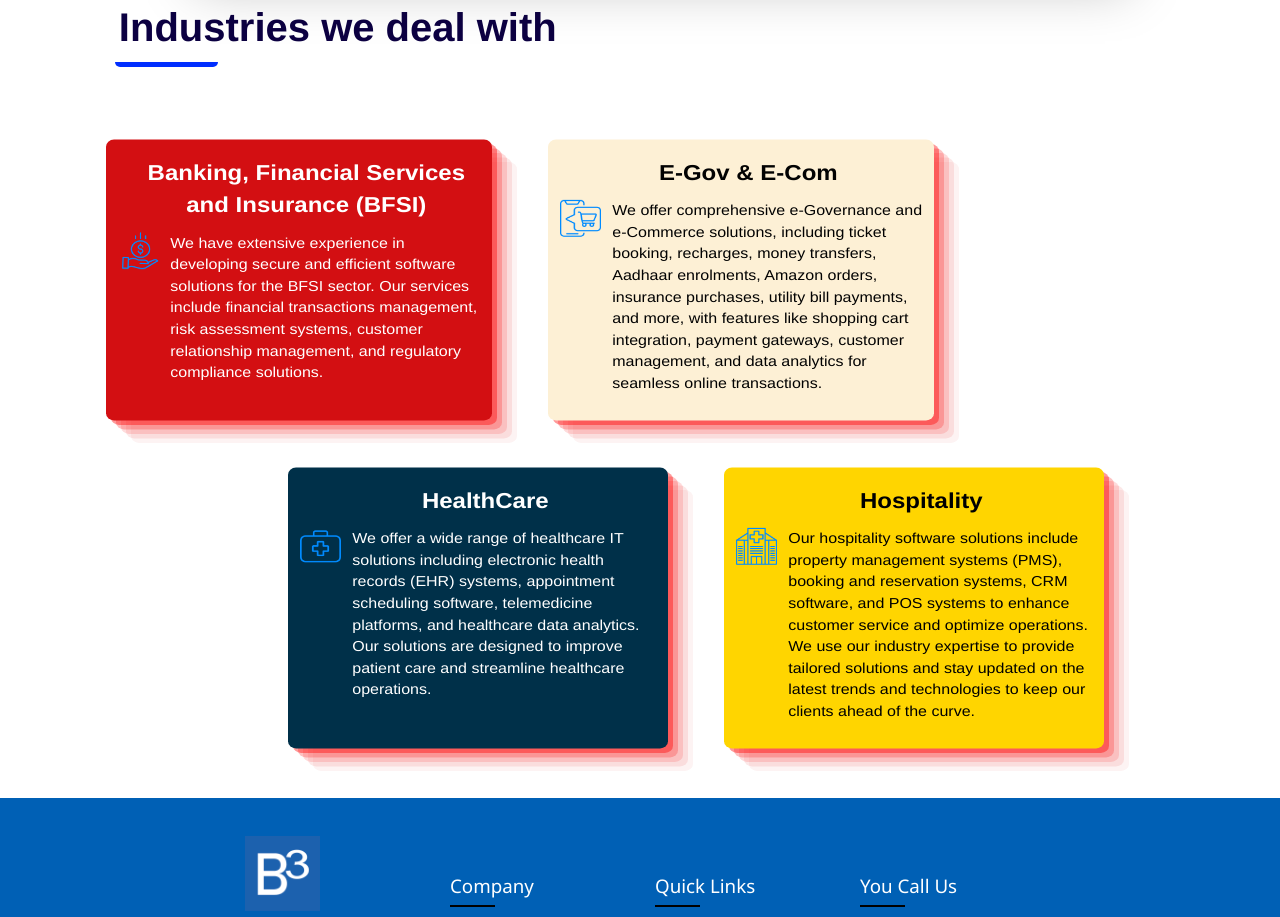
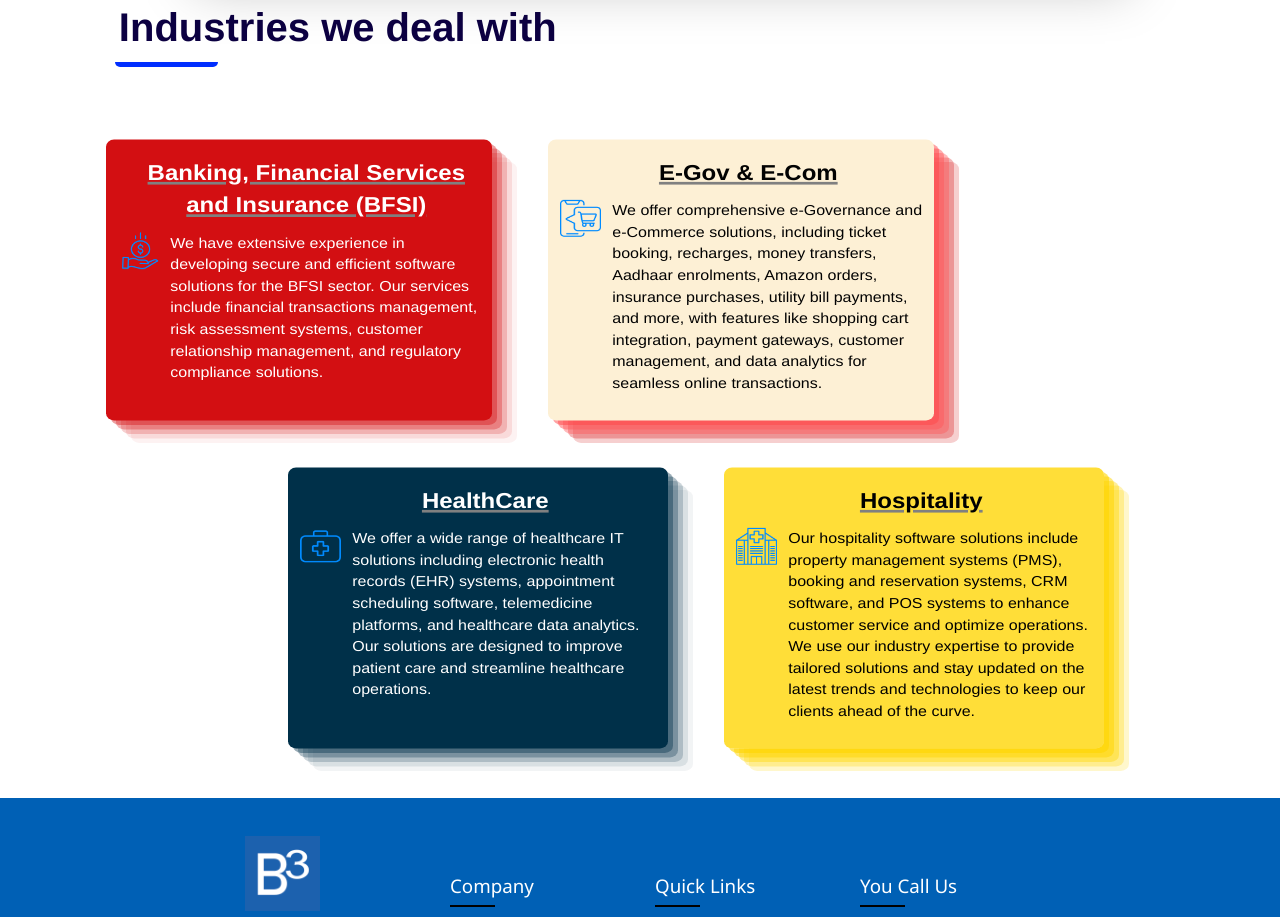
Before and after one commit to LatestB3website/New-B3-Website, a React (Create React App) app: page /technology in a window 1280 px wide. Shown: the part 1940-2857 px from the top of the page. Built offline with nearby package versions, Linux system fonts and the light colour scheme; a web font is replaced by a local one; what google-maps-react would draw is missing.

Commit message:
MP(Homapge scss hover)

```diff
--- a/src/pages/Technology/techhomepage/homepage.scss
+++ b/src/pages/Technology/techhomepage/homepage.scss
@@ -281,15 +281,16 @@
 //      overflow: "hidden"
 // }
 
-.home_h1{
+.home_h1 {
     font-weight: bolder;
-    font-size:45px;
-    line-height:57px;
+    font-size: 45px;
+    line-height: 57px;
     color: #0c0042;
     font-family: Montserrat, helvetica neue, helvetica, arial, sans-serif;
     padding-bottom: 18px;
 }
-.home_p{
+
+.home_p {
     font-family: Montserrat, helvetica neue, helvetica, arial, sans-serif;
     font-size: 16px !important;
     line-height: 28px !important;
@@ -299,7 +300,8 @@
     color: #0c0042;
     padding-right: 70px;
 }
-.lets_talk{
+
+.lets_talk {
     display: flex;
     justify-content: center;
     align-items: center;
@@ -312,33 +314,39 @@
     font-weight: 700;
     height: 44px;
     line-height: 24px;
-    width:25%;
+    width: 25%;
     gap: 10px;
     // padding: 8px 14px 8px 46px;
 }
-.lets_talk:hover{
+
+.lets_talk:hover {
     background-color: #0057ff;
 }
-.multi_box{
+
+.multi_box {
     display: flex;
-    justify-content:center;
+    justify-content: center;
     gap: 100px;
     // background-color: antiquewhite;
     margin: 15px;
 }
-.boxes{
+
+.boxes {
     // background-color: aqua;
     border-radius: 15px;
-    box-shadow:  0 0 10px rgba(0, 0, 0, .13);;
+    box-shadow: 0 0 10px rgba(0, 0, 0, .13);
+    ;
 }
-.box_p1{
+
+.box_p1 {
     color: #008bff;
     font-size: 28px;
     font-style: normal;
     font-weight: 700;
     font-family: Montserrat, helvetica neue, helvetica, arial, sans-serif;
 }
-.box_p2{
+
+.box_p2 {
     color: #0c0042;
     font-family: Montserrat, helvetica neue, helvetica, arial, sans-serif;
     font-size: 12px;
@@ -346,8 +354,9 @@ background-color: #0057ff;
     line-height: 14px;
     margin-top: .5rem;
 }
+
 // ..........................................................
-.mainh1{
+.mainh1 {
     text-align: center;
     color: #0c0042;
     //background-color: #0057ff;
@@ -358,7 +367,7 @@ background-color: #0057ff;
     font-family: Montserrat, helvetica neue, helvetica, arial, sans-serif;
 }
 
-.d1{
+.d1 {
     border-radius: 8px;
     padding: 8px;
     font-family: Montserrat, helvetica neue, helvetica, arial, sans-serif;
@@ -368,27 +377,102 @@ background-color: #0057ff;
     box-shadow: rgba(255, 0, 0, 0.4) 5px 5px, rgba(247, 54, 54, 0.3) 10px 10px, rgba(248, 78, 78, 0.2) 15px 15px, rgba(221, 30, 30, 0.1) 20px 20px, rgba(218, 26, 26, 0.05) 25px 25px;
 }
 
-.d11{
+
+.d1 {
+    border-radius: 8px;
+    padding: 8px;
+    font-family: Montserrat, helvetica neue, helvetica, arial, sans-serif;
+    font-size: 16px !important;
+    height: 95%;
+    transform: scaleY(0.9);
+    transition: all ease-in-out 0.3s;
+    // box-shadow: rgba(255, 0, 0, 0.4) 5px 5px, rgba(247, 54, 54, 0.3) 10px 10px, rgba(248, 78, 78, 0.2) 15px 15px, rgba(221, 30, 30, 0.1) 20px 20px, rgba(218, 26, 26, 0.05) 25px 25px;
+}
+
+.d11 {
+    box-shadow: rgba(211, 15, 18, 0.4) 5px 5px, rgba(211, 15, 18, 0.3) 10px 10px, rgba(211, 15, 18, 0.2) 15px 15px, rgba(211, 15, 18, 0.1) 20px 20px, rgba(211, 15, 18, 0.05) 25px 25px;
     background-color: #d30f12;
+    /* Red background */
     color: #ffffff;
 }
-.d12{
+
+.d12 {
+    box-shadow: rgba(255, 71, 74, 0.505) 5px 5px, rgba(255, 90, 93, 0.5) 10px 10px, rgba(255, 84, 86, 0.4) 15px 15px, rgba(211, 15, 18, 0.3) 20px 20px, rgba(211, 15, 18, 0.2) 25px 25px;
     background-color: #fdf0d5;
+    /* Cream background */
     color: #020202;
 }
-.d13{
-    background-color:#003049;
+
+
+.d13 {
+    box-shadow: rgba(0, 48, 73, 0.4) 5px 5px, rgba(0, 48, 73, 0.3) 10px 10px, rgba(0, 48, 73, 0.2) 15px 15px, rgba(0, 48, 73, 0.1) 20px 20px, rgba(0, 48, 73, 0.05) 25px 25px;
+    background-color: #003049;
+    /* Blue background */
     color: #ffffff;
 }
-.d14{
-    background-color: #ffd500;
+
+.d14 {
+    box-shadow: rgba(255, 213, 0, 0.6) 5px 5px, rgba(255, 213, 0, 0.5) 10px 10px, rgba(255, 213, 0, 0.4) 15px 15px, rgba(255, 213, 0, 0.3) 20px 20px, rgba(255, 213, 0, 0.2) 25px 25px;
+    background-color: #ffd500c7;
+    /* Yellow background */
     color: #000000;
 }
-.titleh1{
+
+.titleh1 {
 
     font-size: 24px !important;
     font-weight: 700 !important;
-
+    text-decoration: 3px underline gray;
     font-family: Montserrat, helvetica neue, helvetica, arial, sans-serif;
 
 }
+
+/* Hover animation for d11 */
+.d11:hover {
+    background-color: #ff3b3e;
+    /* Lighter red */
+    /* Lighter white */
+    box-shadow: none;
+    /* Remove shadow */
+    transition: background-color 0.3s ease, color 0.3s ease, box-shadow 0.3s ease;
+    /* Transition properties */
+}
+
+/* Hover animation for d12 */
+.d12:hover {
+    background-color: #ffde83;
+    /* Lighter cream */
+    /* Lighter grey */
+    box-shadow: none;
+    /* Remove shadow */
+    transition: background-color 0.3s ease, color 0.3s ease, box-shadow 0.3s ease;
+    /* Transition properties */
+}
+
+/* Hover animation for d13 */
+.d13:hover {
+    background-color: #136d93;
+    /* Lighter blue */
+    /* Lighter white */
+    box-shadow: none;
+    /* Remove shadow */
+    transition: background-color 0.3s ease, color 0.3s ease, box-shadow 0.3s ease;
+    /* Transition properties */
+}
+
+/* Hover animation for d14 */
+.d14:hover {
+    background-color: #ffbf00;
+    /* Lighter yellow */
+    /* Lighter grey */
+    box-shadow: none;
+    /* Remove shadow */
+    transition: background-color 0.3s ease, color 0.3s ease, box-shadow 0.3s ease;
+    /* Transition properties */
+}
+
+.titleh1 {
+    font-size: 16px;
+    font-weight: bold;
+    text-decoration: 3px underline gray;
+}
```
Lines whose indentation alone changed are shown as unchanged.
